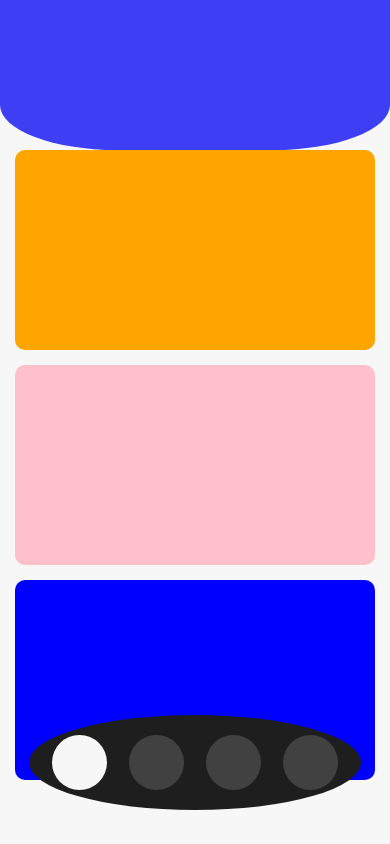
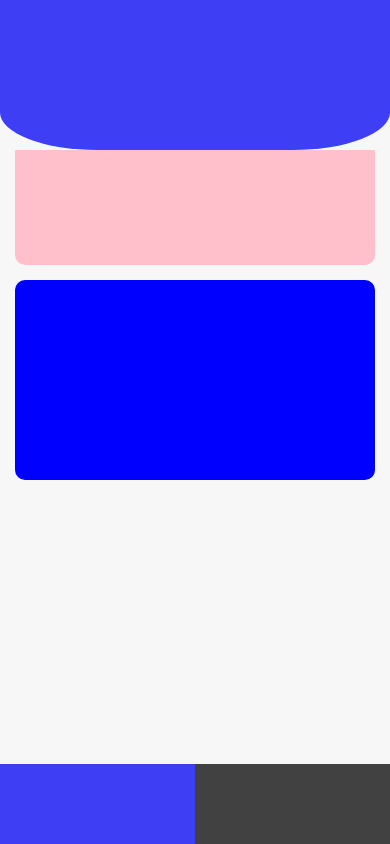
Before and after one commit to plode-v/together-app, a React Native app: screen / in a window 390 px wide. Built offline with nearby package versions, Linux system fonts and the light colour scheme.

Commit message:
Fix screen height bug

```diff
--- a/src/components/features/Group.component.js
+++ b/src/components/features/Group.component.js
@@ -2,7 +2,7 @@ import React from "react";
 import styled from "styled-components/native";
 
 const GroupComponent = ({ bgColor }) => {
-  const Container = styled.SafeAreaView`
+  const Container = styled.View`
     height: 200px;
     width: 100%;
     background-color: ${bgColor};
--- a/src/components/features/MenuBar.component.js
+++ b/src/components/features/MenuBar.component.js
@@ -1,8 +1,6 @@
 import React, { useState } from "react";
-import { Dimensions } from "react-native";
 import styled from "styled-components/native";
 
-const screenWidth = Dimensions.get("window").width;
 const MenuBar = () => {
   const [activeIndex, setActiveIndex] = useState(0); // State to track active button
 
@@ -14,7 +12,6 @@ const MenuBar = () => {
 
   return (
     <Wrapper>
-      <Container>
       {/* FIXME: Add icons inside the button later */}
       <MenuItem
         onPress={() => handleMenuItemPress(0)}
@@ -24,43 +21,24 @@ const MenuBar = () => {
         onPress={() => handleMenuItemPress(1)}
         active={activeIndex === 1}
       />
-        <MenuItem
-          onPress={() => handleMenuItemPress(2)}
-          active={activeIndex === 2}
-        />
-        <MenuItem
-          onPress={() => handleMenuItemPress(3)}
-          active={activeIndex === 3}
-        />
-      </Container>
     </Wrapper>
   );
 };
 
 const Wrapper = styled.View`
-  position: absolute;
-  bottom: 4%;
+  height: 80px;
   width: 100%;
-`;
-
-const Container = styled.View`
   background-color: ${(props) => props.theme.colors.bg.black};
-  width: ${screenWidth * 0.85}px;
-  align-self: center;
   flex-direction: row;
-  justify-content: space-evenly;
-  padding: 20px 0;
-  border-radius: 100%;
+  justify-content: space-around;
+  align-items: center;
 `;
 
 const MenuItem = styled.TouchableOpacity`
-  width: 55px;
-  aspect-ratio: 1/1;
-  border-radius: 50%;
+  width: 50%;
+  height: 100%;
   background-color: ${(props) =>
-    props.active ? props.theme.colors.bg.primary : props.theme.colors.bg.gray};
-  align-items: center;
-  justify-content: centers;
+    props.active ? props.theme.colors.ui.primary : props.theme.colors.bg.gray};
 `;
 
 export default MenuBar;
--- /dev/null
+++ b/src/components/features/screens/Header.component.js
@@ -0,0 +1,23 @@
+import React from "react";
+import styled from "styled-components/native";
+
+const HeaderComponent = () => {
+  return (
+    <Wrapper>
+      <Container />
+    </Wrapper>
+  );
+};
+
+const Wrapper = styled.View`
+  background-color: transparent;
+`;
+
+const Container = styled.View`
+  height: 150px;
+  width: 100%;
+  background-color: ${(props) => props.theme.colors.ui.primary};
+  border-radius: 0 0 25% 25%;
+`;
+
+export default HeaderComponent;
--- a/src/components/features/screens/Home.screen.js
+++ b/src/components/features/screens/Home.screen.js
@@ -1,50 +1,44 @@
 import { StatusBar as ExpoStatusbar } from "expo-status-bar";
 import React from "react";
-import { ScrollView } from "react-native";
 import styled from "styled-components/native";
 
+import HeaderComponent from "./Header.component";
 import GroupComponent from "../Group.component";
 import MenuBar from "../MenuBar.component";
 
 const HomeScreen = () => {
   return (
     <Container>
-      <TopContainer />
-      <ScrollView>
+      <HeaderComponent />
+      <Wrapper alwaysBounceVertical={false}>
         <MainSection>
           <GroupComponent bgColor="orange" />
           <GroupComponent bgColor="pink" />
           <GroupComponent bgColor="blue" />
         </MainSection>
-      </ScrollView>
+      </Wrapper>
       <MenuBar />
       <ExpoStatusbar style="light" />
     </Container>
   );
 };
 
-const Container = styled.SafeAreaView`
+const Container = styled.View`
+  background-color: ${(props) => props.theme.colors.bg.primary};
   flex: 1;
-  background-color: ${(props) => props.theme.colors.bg.primary};
-  overflow: scroll;
 `;
 
-const TopContainer = styled.View`
-  position: absolute;
-  top: 0;
-  left: 0;
-  height: 150px;
-  width: 100%;
-  background-color: ${(props) => props.theme.colors.ui.primary};
-  border-radius: 0 0 30% 30%;
-  z-index: 1;
+const Wrapper = styled.ScrollView`
+  background-color: ${(props) => props.theme.colors.bg.primary};
 `;
 
 const MainSection = styled.View`
   flex: 1;
-  margin-top: 150px;
   gap: 15px;
-  padding: 0 15px;
+  display: flex;
+  justify-content: center;
+  align-items: center;
+  padding: 15px;
 `;
 
 export default HomeScreen;
```
Lines whose indentation alone changed are shown as unchanged.
